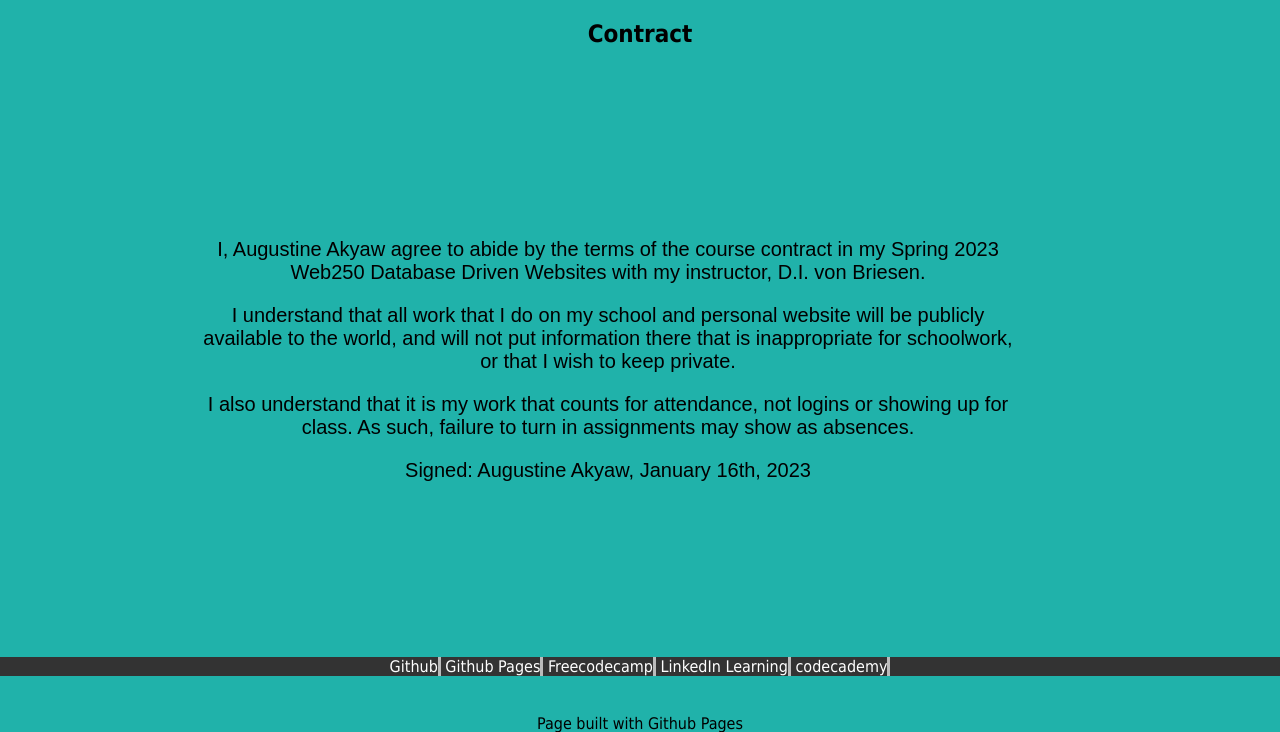
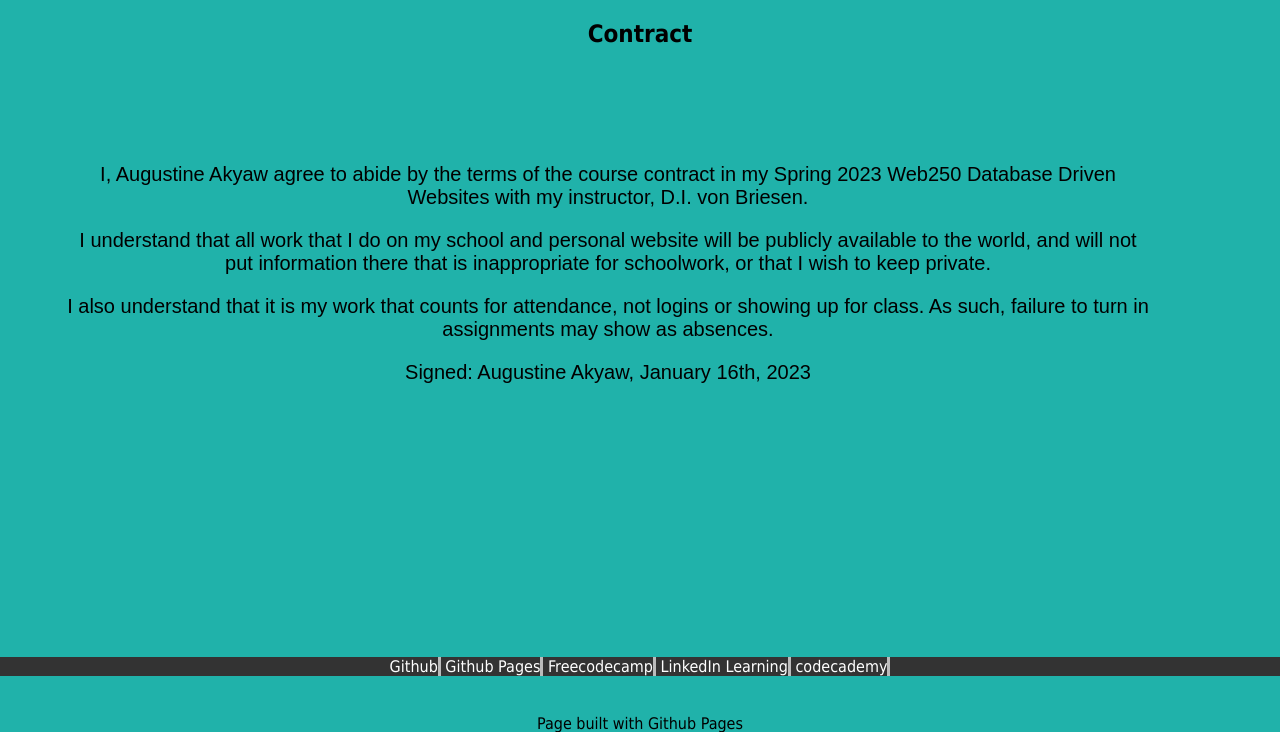
Before and after one commit to SunOfGad/SunOfGad.github.io, a PHP site: page /contract.html in a window 1280 px wide. Shown: the part 103-835 px from the top of the page. Run offline with PHP 8.4, Linux system fonts and the light colour scheme.

Commit message:
save changes

```diff
--- a/web250/styles/default.css
+++ b/web250/styles/default.css
@@ -92,9 +92,10 @@ footer.navbar {
 
   section {
     font: 20px Arial;
-    padding-left: 15%;
-    padding-top: 150px;
-    padding-right: 20%;
+    padding-left: 5%;
+    padding-top: 75px;
+    padding-right: 10%;
+    text-align: center;
 }
 
 p {
@@ -109,6 +110,13 @@ h2 {
   text-align: center;
 }
 
+/*
 section {
+  font: 20px Arial;
+  padding-left: 15%;
+  padding-top: 150px;
+  padding-right: 20%;
   text-align: center;
 }
+
+*/
```
